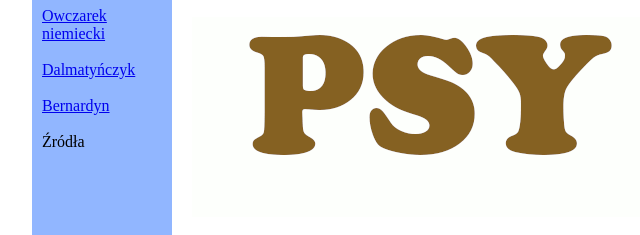
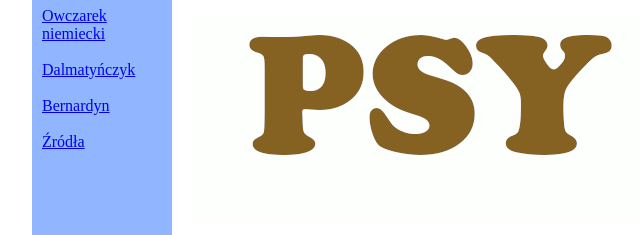
Before and after one commit to Ad910/Rasy, a plain HTML site: page index.html in a window 1280 px wide. Shown: the part 121-356 px from the top of the page, 108-748 px from the left. Drawn offline with Linux system fonts and the light colour scheme.

Commit message:
Update index.html

```diff
--- a/index.html
+++ b/index.html
@@ -74,7 +74,7 @@
 
 			<a href="https://ad910.github.io/ber/">Bernardyn</a> <br />
 			<br/>
-			Źródła<br/>
+			<a href="https://ad910.github.io/link/">Źródła</a> <br/>
 		</div>
 
 		<div id="content">
```
